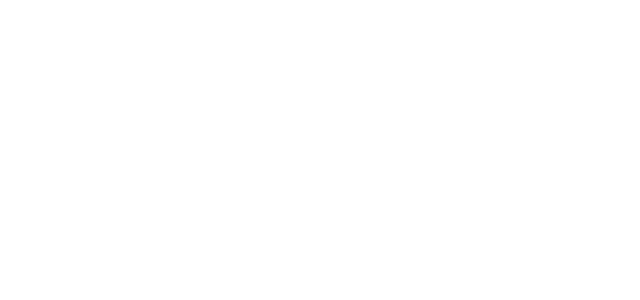
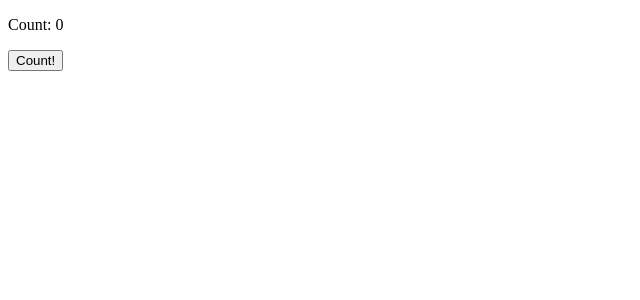
Before and after one commit to parkerchristian/react-state, a React app: page / in a window 1280 px wide. Shown: the top 300 px of the page, without its empty margins (0-640 px from the left). Built offline with nearby package versions, Linux system fonts and the light colour scheme.

Commit message:
increment counter built

```diff
--- a/src/components/App.js
+++ b/src/components/App.js
@@ -1,8 +1,8 @@
 import React from 'react';
+import Incrementer from './Incrementer';
 
 export default function App() {
   return (
-    <>
-    </>
+    <Incrementer />
   );
 }
--- /dev/null
+++ b/src/components/Incrementer.js
@@ -0,0 +1,24 @@
+import React, { PureComponent } from 'react';
+
+export default class Incrementer extends PureComponent {
+  state = {
+    counter: 0
+  };
+
+  buttonClick = () => {
+    this.setState(state => {
+      return { counter: state.counter + 1 };
+    });
+  }
+
+  render() {
+    const { counter } = this.state;
+
+    return (
+      <section>
+        <p>Count: {counter}</p>
+        <button onClick={this.buttonClick}>Count!</button>
+      </section>
+    );
+  }
+}
```
Also changed, not shown: 1 other file (tests, documents, lock files or other folders).
